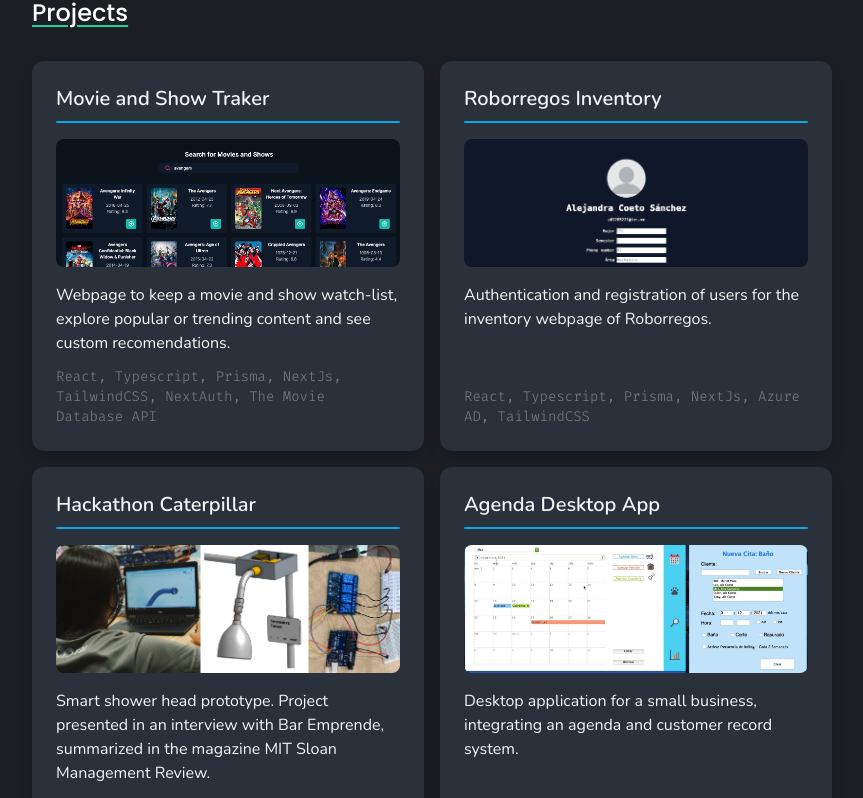
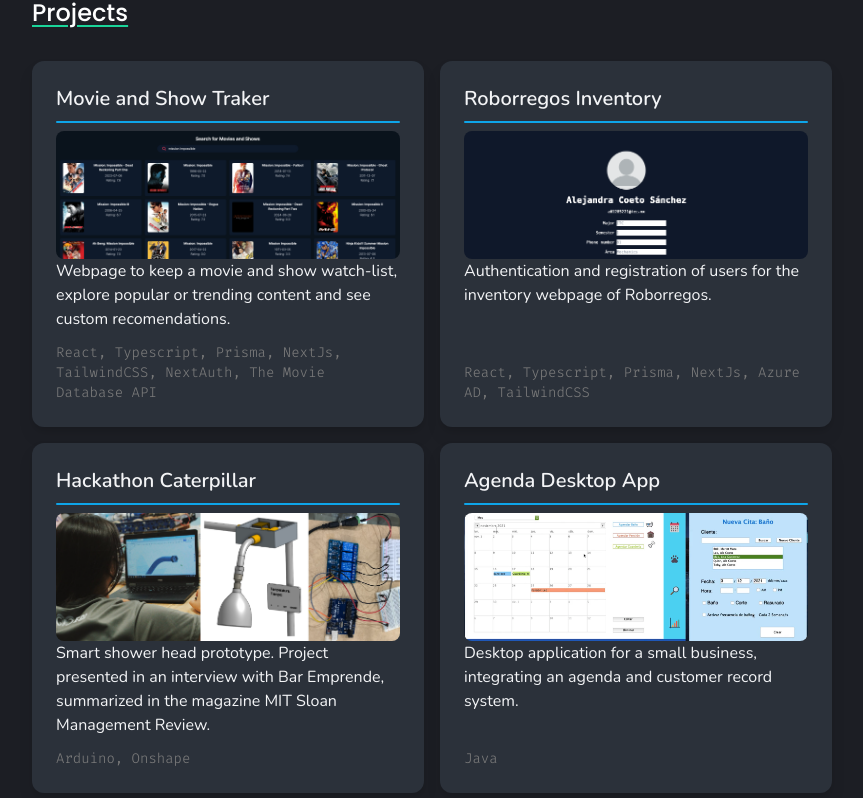
Before and after one commit to Ale-Coeto/portfolio, a Next.js app: page / in a window 1280 px wide. Shown: the part 2818-3616 px from the top of the page, without its empty margins (208-1071 px from the left). Built offline with nearby package versions, Linux system fonts and the light colour scheme.

Commit message:
image fix

```diff
--- a/src/app/components/Projects/Thumbnail.tsx
+++ b/src/app/components/Projects/Thumbnail.tsx
@@ -6,8 +6,8 @@ interface ThumbnailProps {
 
 const Thumbnail: React.FC<ThumbnailProps> = ({ image }) => {
     return (
-        <div>
-            <Image width={200} height={200} className=' h-32 w-full object-cover rounded-lg my-4' src={image} alt="Image" />
+        <div className="relative h-32 w-full overflow-hidden">
+            <Image className="object-cover rounded-lg my-4'" fill referrerPolicy="no-referrer" src={image} alt="Project" />
         </div>
     )
 }
--- a/src/app/hooks/useProjects.ts
+++ b/src/app/hooks/useProjects.ts
@@ -4,7 +4,7 @@ const useProjects = () => {
             title: 'Movie and Show Traker',
             description: 'Webpage to keep a movie and show watch-list, explore popular or trending content and see custom recomendations.',
             tools: "React, Typescript, Prisma, NextJs, TailwindCSS, NextAuth, The Movie Database API",
-            image: '/images/projects/Watchlist.png',
+            image: '/images/projects/WatchList.png',
             href: 'https://github.com/Ale-Coeto/movie-tracker'
         },
         {
```
Also changed, not shown: public/images/projects/WatchList.png.
